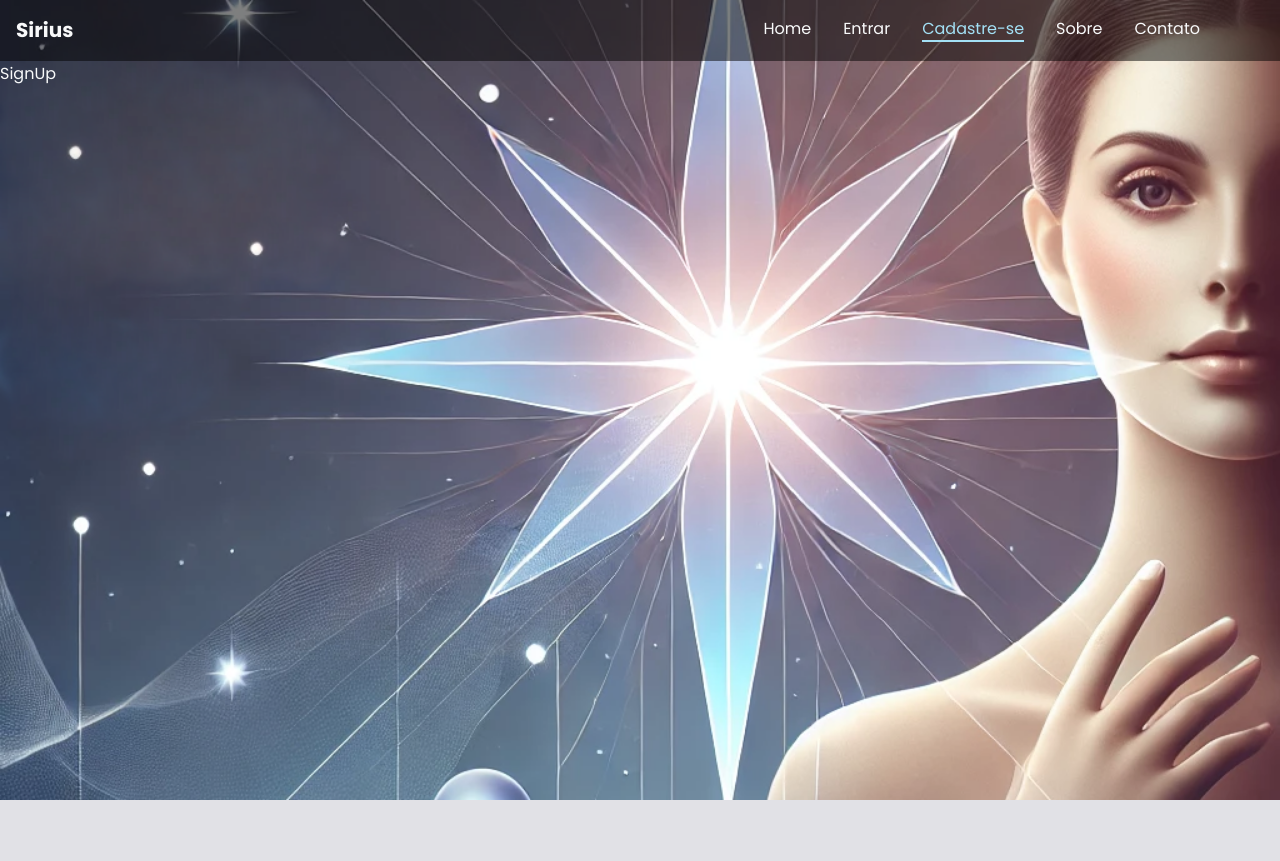
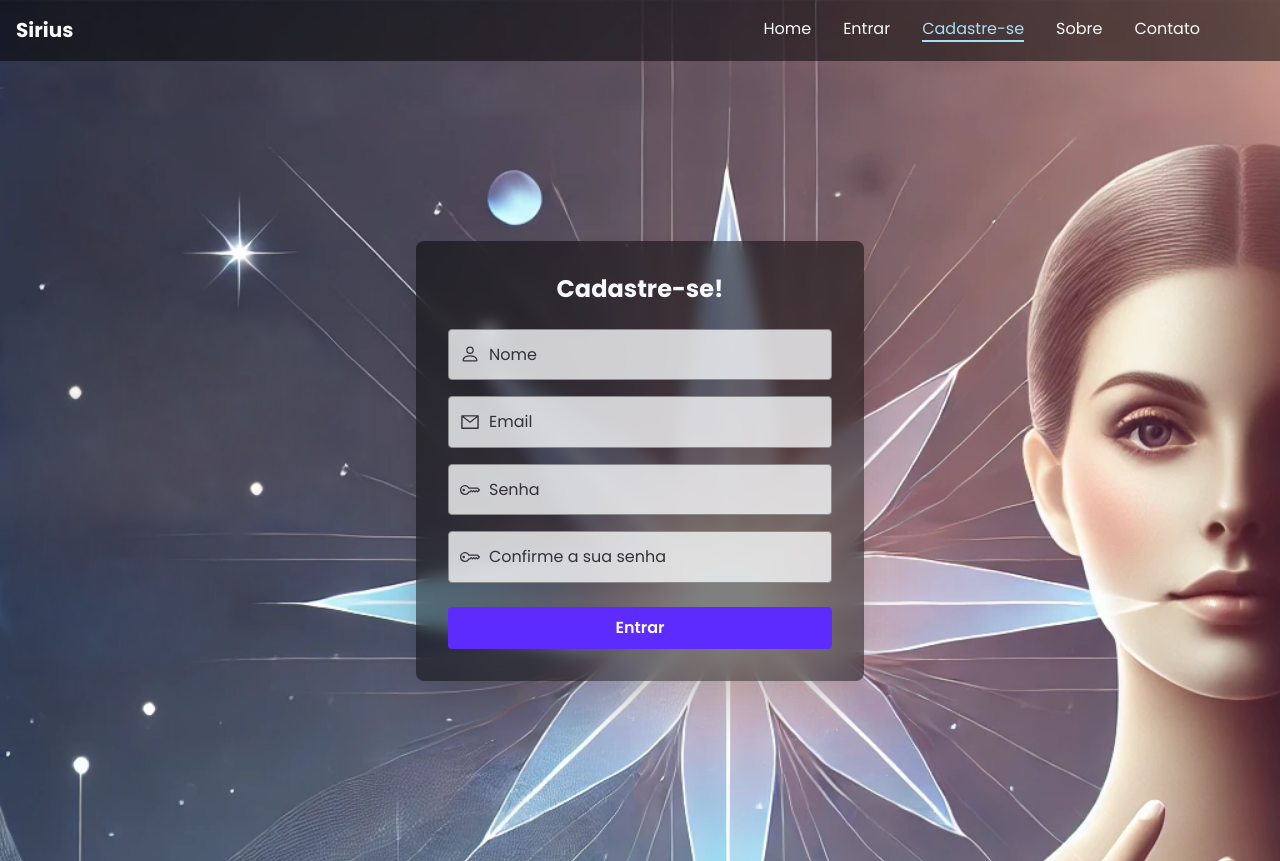
Before and after one commit to Italosm/sirius, a Next.js app: page /signup in a window 1280 px wide. Before the commit the page ends 800 px from the top, so only its background shows below. Built offline with nearby package versions, Linux system fonts and the light colour scheme.

Commit message:
signup form

```diff
--- a/src/app/signup/page.tsx
+++ b/src/app/signup/page.tsx
@@ -1,3 +1,89 @@
+'use client';
+import { Input } from '@/components/Input';
+import { zodResolver } from '@hookform/resolvers/zod';
+import { AiOutlineMail } from 'react-icons/ai';
+import { BsKey, BsPerson } from 'react-icons/bs';
+import { z } from 'zod';
+import { useForm } from 'react-hook-form';
+
+const signInSchema = z
+  .object({
+    name: z
+      .string({ required_error: 'O nome é obrigatório.' })
+      .min(6, 'Nome precisa estar completo.'),
+    email: z
+      .string({ required_error: 'O email é obrigatório.' })
+      .email('Formato de email inválido.')
+      .nonempty('O email é obrigatório.'),
+    password: z
+      .string({ required_error: 'A senha é obrigatória.' })
+      .nonempty('A senha é obrigatória.'),
+    confirm_password: z.string({
+      required_error: 'A confirmação de senha é obrigatória.',
+    }),
+  })
+  .refine(({ password, confirm_password }) => password === confirm_password, {
+    message: 'As senhas precisam ser iguais.',
+    path: ['confirm_password'],
+  });
+type SignInSchema = z.infer<typeof signInSchema>;
 export default function SignUp() {
-  return <div>SignUp</div>;
+  const {
+    register,
+    handleSubmit,
+    formState: { errors },
+  } = useForm<SignInSchema>({
+    resolver: zodResolver(signInSchema),
+  });
+
+  function handleSignInSubmit(data: SignInSchema) {
+    console.log(data);
+  }
+
+  return (
+    <div className="flex min-h-screen items-center justify-center">
+      <div className="bg-overlay w-full max-w-md rounded-lg p-8 shadow-2xl backdrop-blur">
+        <h2 className="mb-6 text-center text-2xl font-bold">Cadastre-se!</h2>
+        <form
+          onSubmit={handleSubmit(handleSignInSubmit)}
+          className="flex flex-col gap-4"
+        >
+          <Input
+            placeholder="Nome"
+            type="text"
+            error={errors.name && errors.name.message}
+            icon={<BsPerson />}
+            {...register('name', { required: true })}
+          />
+          <Input
+            placeholder="Email"
+            type="text"
+            error={errors.email && errors.email.message}
+            icon={<AiOutlineMail />}
+            {...register('email', { required: true })}
+          />
+          <Input
+            placeholder="Senha"
+            type="password"
+            error={errors.password && errors.password.message}
+            icon={<BsKey />}
+            {...register('password', { required: true })}
+          />
+          <Input
+            placeholder="Confirme a sua senha"
+            type="password"
+            error={errors.confirm_password && errors.confirm_password.message}
+            icon={<BsKey />}
+            {...register('confirm_password', { required: true })}
+          />
+          <button
+            type="submit"
+            className="bg-button-primary text-primary-contrast hover:bg-button-primary-hover mt-2 rounded py-2 font-semibold transition-all"
+          >
+            Entrar
+          </button>
+        </form>
+      </div>
+    </div>
+  );
 }
--- a/src/components/Navbar/index.tsx
+++ b/src/components/Navbar/index.tsx
@@ -66,7 +66,9 @@ export function Navbar() {
         </div>
         <div className="flex gap-4">
           {activeLabel && (
-            <span className="text-sm md:hidden">{activeLabel}</span>
+            <span className="flex items-center text-sm md:hidden">
+              {activeLabel}
+            </span>
           )}
           <button
             className="cursor-pointer border-0 bg-transparent md:hidden"
```
